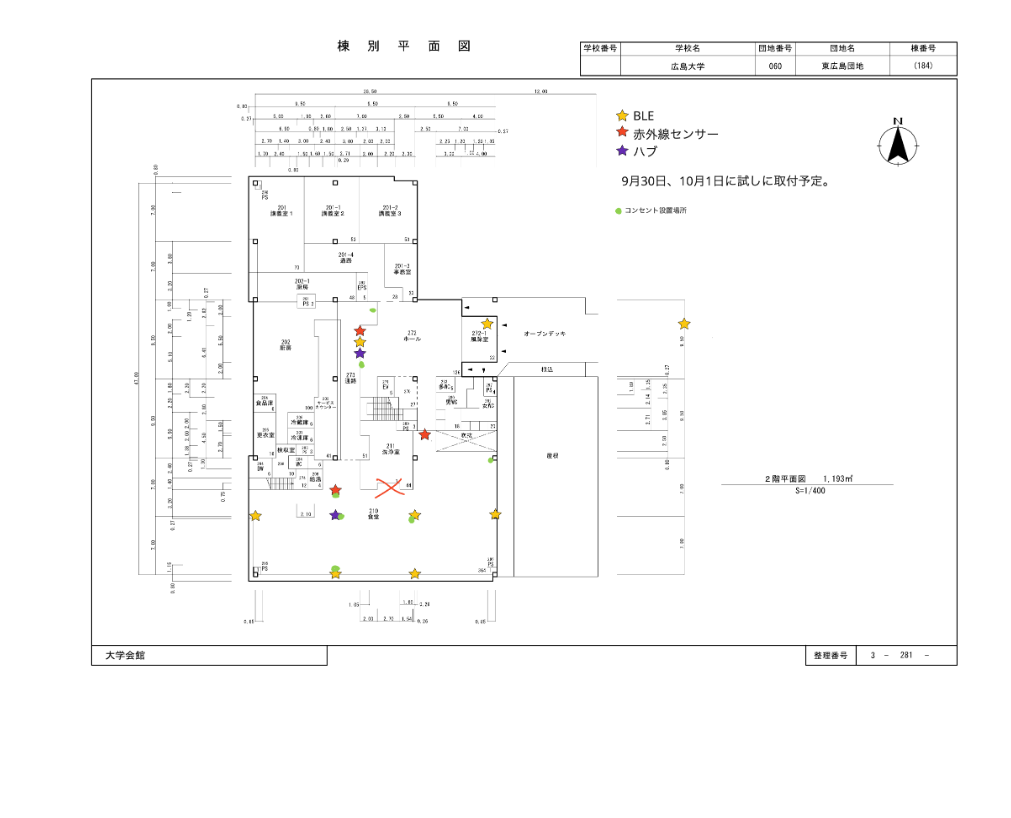
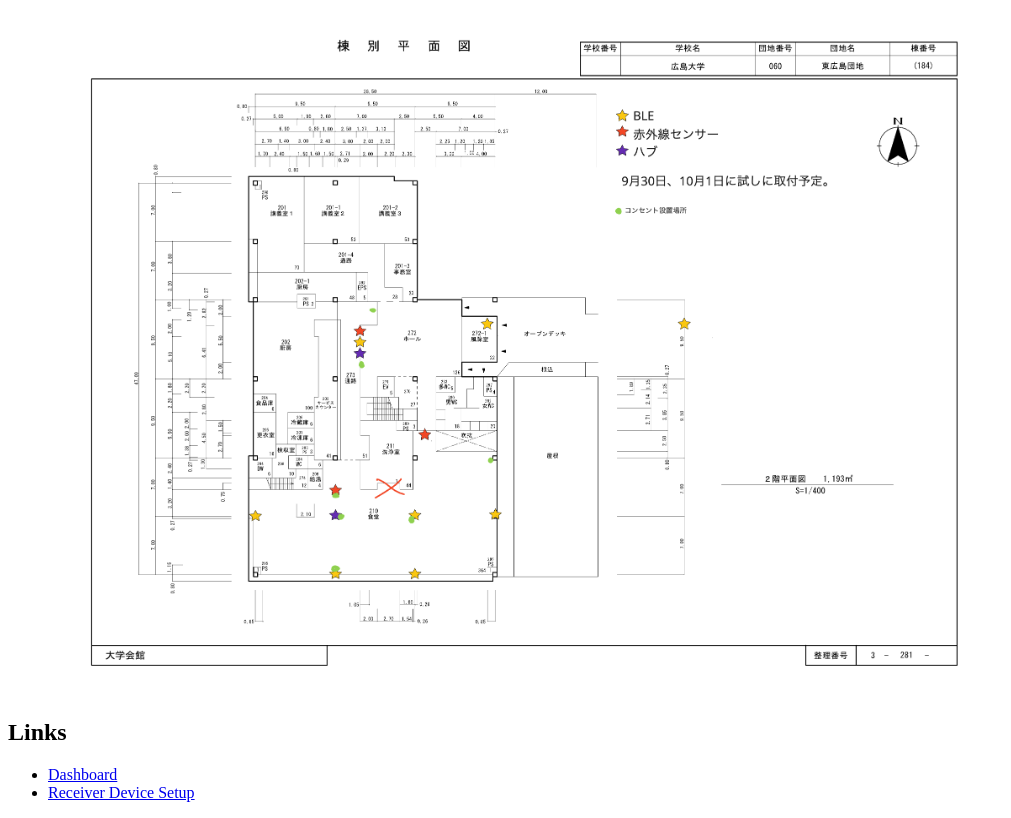
Before and after one commit to TGIF-HU/IoTDataHub, a Python web app: template src/api_server/templates/index.html in a window 1280 px wide. Shown: the part 166-984 px from the top of the page, without its empty margins (0-1011 px from the left). Before the commit the page ends 832 px from the top, so only its background shows below. Run offline with Jinja, Linux system fonts and the light colour scheme; the template is opened without the code that fills it, so the values that code supplies are empty.

Commit message:
ハイパーリンクの追加

```diff
--- a/src/api_server/templates/dashboard.html
+++ b/src/api_server/templates/dashboard.html
@@ -235,6 +235,11 @@
     <ul id="deviceList">
         <!-- デバイス情報はここに表示される -->
     </ul>
+
+    <h2>Links</h2>
+    <ul>
+        <li><a href="/">Home</a></li>
+    </ul>
 </body>
 
 </html>
--- a/src/api_server/templates/index.html
+++ b/src/api_server/templates/index.html
@@ -56,6 +56,12 @@
         <img src="/static/map_image.png" style="position: absolute; width: 100%; height: 100%;">
         <canvas id="mapCanvas" width="1000" height="700" style="position: absolute;"></canvas>
     </div>
+
+    <h2>Links</h2>
+    <ul>
+        <li><a href="/dashboard">Dashboard</a></li>
+        <li><a href="/setup">Receiver Device Setup</a></li>
+    </ul>
 </body>
 
 </html>
--- a/src/api_server/templates/setup.html
+++ b/src/api_server/templates/setup.html
@@ -144,5 +144,9 @@
         <img src="/static/map_image.png" id="map" alt="Map"> <!-- 地図画像を表示 -->
     </div>
     <button onclick="saveDevicePositions()">Save Device Positions</button>
+    <h2>Links</h2>
+    <ul>
+        <li><a href="/">Home</a></li>
+    </ul>
 </body>
 </html>
```
